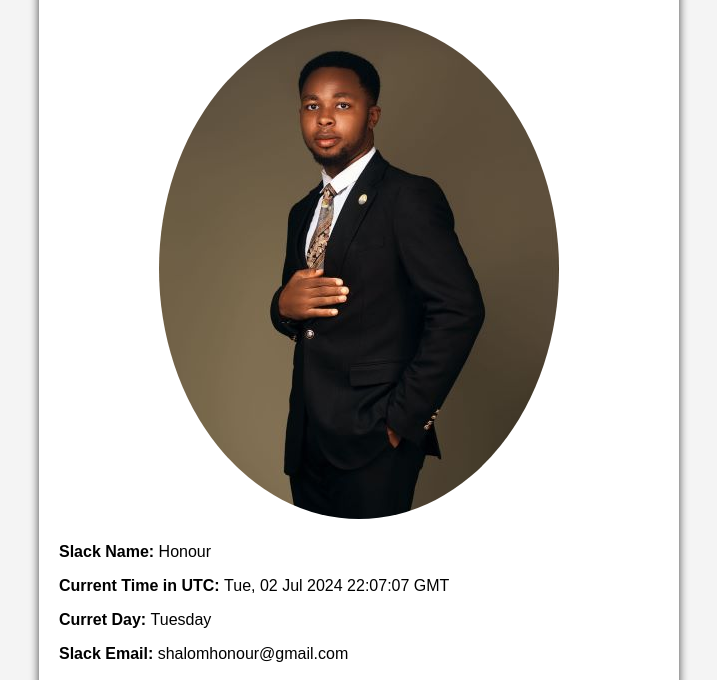
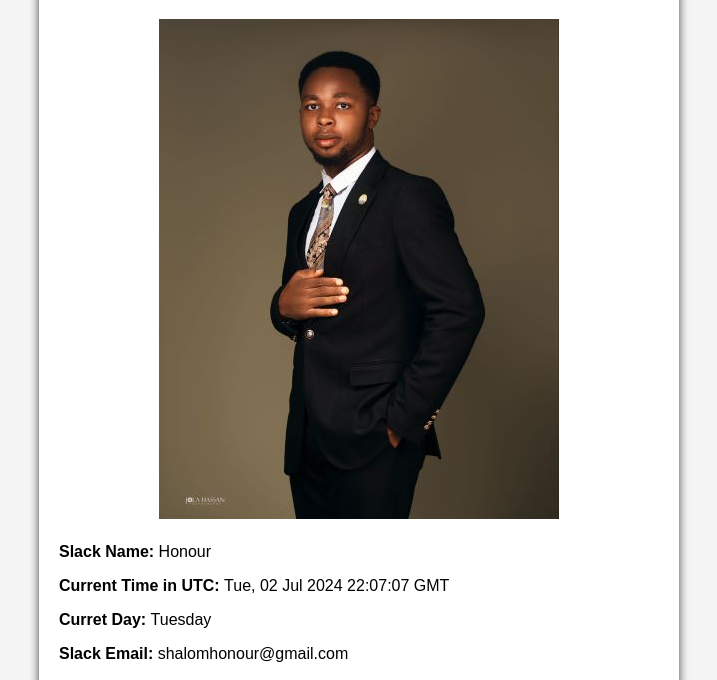
Before and after one commit to SHonour/Honour-HNG, a plain HTML site: page index.html in a window 1280 px wide. Shown: the part 81-761 px from the top of the page, without its empty margins (281-998 px from the left). Drawn offline with Linux system fonts and the light colour scheme.

Commit message:
styles.css

```diff
--- a/styles.css
+++ b/styles.css
@@ -23,7 +23,7 @@ header {
 }
 
 header img {
-  border-radius: 50%;
+  border-radius: 0;
   /* all natural dimension */
 }
 
```
